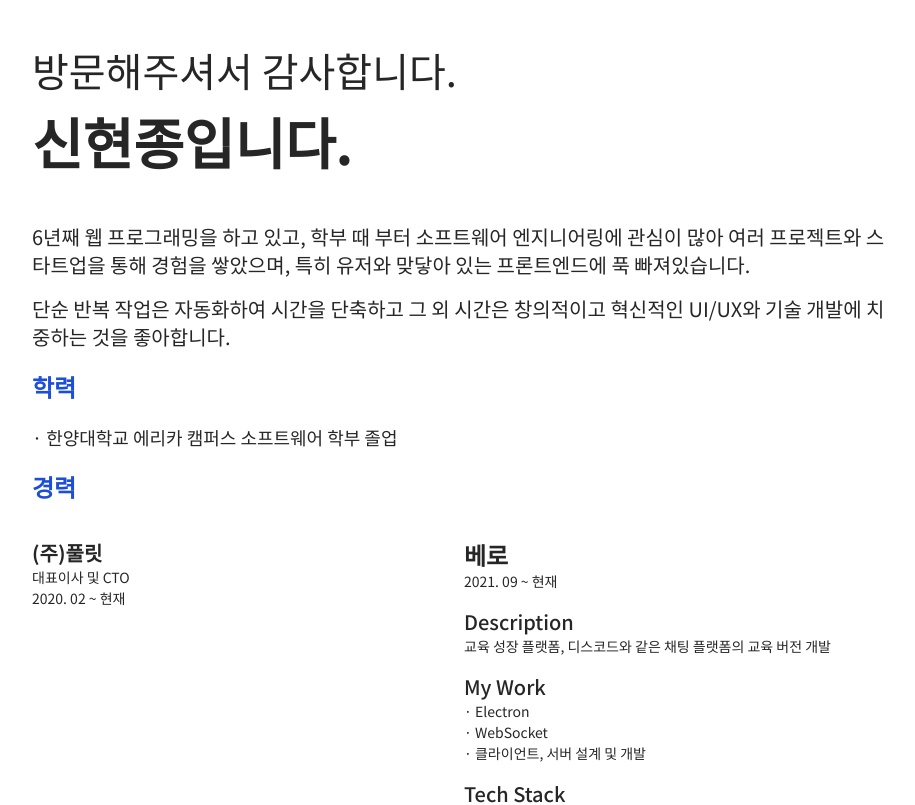
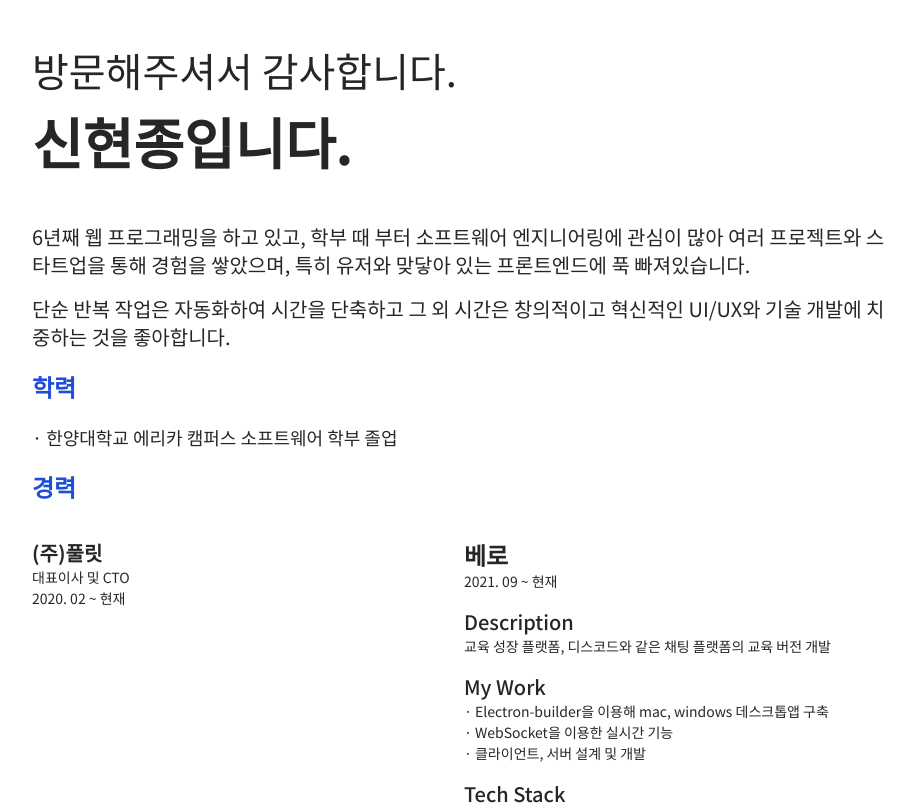
Before and after one commit to ShinHyunJong/resume, a Next.js app: page / in a window 1280 px wide. Shown: the top 805 px of the page, without its empty margins (176-1091 px from the left). Built offline with nearby package versions, Linux system fonts and the light colour scheme.

Commit message:
fix words

```diff
--- a/constants.ts
+++ b/constants.ts
@@ -11,7 +11,7 @@ export const workExperience = [
         description:
           '교육 성장 플랫폼, 디스코드와 같은 채팅 플랫폼의 교육 버전 개발',
         period: '2021. 09 ~ 현재',
-        did: '· Electron \n · WebSocket \n · 클라이언트, 서버 설계 및 개발',
+        did: '· Electron-builder을 이용해 mac, windows 데스크톱앱 구축 \n · WebSocket을 이용한 실시간 기능\n · 클라이언트, 서버 설계 및 개발',
         techStack:
           'React, Electron, SWR, Next.js, Typescript / Node.js, express, serverless, lambda',
       },
@@ -21,7 +21,7 @@ export const workExperience = [
         description:
           '학부모와 교육 컨설턴트들을 매칭시켜 컨설팅 날짜와 시간을 예약해주는 플랫폼과, 컨설턴트들의 컨설팅 예약, 정산, 상담내역을 관리할 수 있는 시스템 개발',
         period: '2019. 11 ~ 2021. 02',
-        did: '· 결제 연동 및 예약시스템 개발\n · 컨설팅을 하기 전 구글폼과 같은 설문 시스템 개발 \n · Github Actions를 통한 CI',
+        did: '· 외부 결제 API 연동 및 예약시스템 개발\n · 컨설팅을 하기 전 구글폼과 같은 설문 시스템 개발 \n · Github Actions를 통한 CI',
         techStack:
           'React, React Redux, Redux-Saga, Next.js / Node.js, express, serverless, lambda',
       },
```
